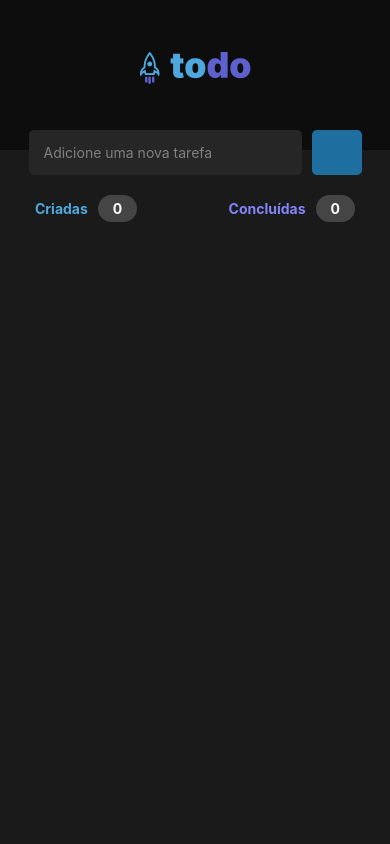
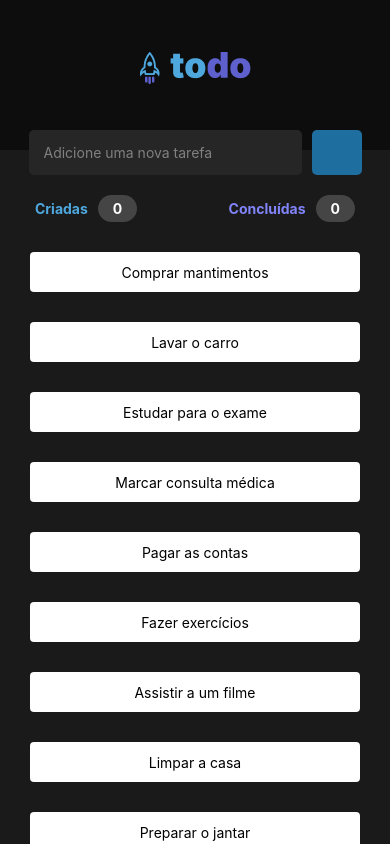
Before and after one commit to jnorberto23/react-native-todo, a React Native app: screen / in a window 390 px wide. Shown: the top 844 px of the page. Built offline with nearby package versions, Linux system fonts and the light colour scheme; some icons are missing.

Commit message:
🚧wip on tasksList

```diff
--- a/src/pages/Home/index.tsx
+++ b/src/pages/Home/index.tsx
@@ -1,4 +1,6 @@
 import {
+  FlatList,
+  SafeAreaView,
   StyleSheet,
   Text,
   TextInput,
@@ -10,11 +12,74 @@ import Header from '../../components/Header';
 import {useState} from 'react';
 import {PlusCircle} from 'react-native-feather';
 
+type ItemProps = {title: string};
+
+const TODO_LIST = [
+  {
+    id: '1a6e82ff-71ed-4e4f-9d4a-932a544e2632',
+    title: 'Comprar mantimentos',
+  },
+  {
+    id: 'b2d98a6c-8454-4c7c-8c3f-d74f88eac2b1',
+    title: 'Lavar o carro',
+  },
+  {
+    id: '9f3d2e45-6824-4e3f-8a3a-527fb7b8d16e',
+    title: 'Estudar para o exame',
+  },
+  {
+    id: 'f8a95187-6033-42e7-862e-501a7e8a4c12',
+    title: 'Marcar consulta médica',
+  },
+  {
+    id: 'c2e1f6a1-4917-4a4d-aa3d-817c5c84bb82',
+    title: 'Pagar as contas',
+  },
+  {
+    id: '67e7b123-9a15-493f-8e9b-9b41ccfde8a2',
+    title: 'Fazer exercícios',
+  },
+  {
+    id: 'a8f5d239-7d3a-4ec6-8bbd-4266e1a755d1',
+    title: 'Assistir a um filme',
+  },
+  {
+    id: '4e1898d1-0e54-4a29-860c-c76823fcfaac',
+    title: 'Limpar a casa',
+  },
+  {
+    id: '8c32b9ca-d7ca-4a6a-9d23-f3f7d8b8e7f9',
+    title: 'Preparar o jantar',
+  },
+  {
+    id: '72c4457d-0f7a-4e0c-a832-e977e1713a9d',
+    title: 'Fazer a lista de compras',
+  },
+  {
+    id: 'bb1f29e4-72d9-4b0c-9d7a-452c3b9722d7',
+    title: 'Consertar a torneira vazando',
+  },
+  {
+    id: 'a5f9828a-96b5-493d-a1c7-9286b19cf5a1',
+    title: 'Planejar as férias',
+  },
+  {
+    id: 'e63a40c9-60e6-4b12-b6c9-64c472944019',
+    title: 'Organizar o escritório',
+  },
+];
+
 export default function Home() {
   const [text, setText] = useState('');
 
+  const Item = ({title}: ItemProps) => (
+    <View style={styles.itemContainer}>
+      <Text>{title}</Text>
+    </View>
+  );
+
   return (
-    <View style={styles.container}>
+    <SafeAreaView style={styles.container}>
       <Header />
       <View style={styles.inputContainer}>
         <TextInput
@@ -38,7 +103,15 @@ export default function Home() {
           <Text style={styles.tasksBadge}>0</Text>
         </View>
       </View>
-    </View>
+
+        <SafeAreaView>
+          <FlatList
+            data={TODO_LIST}
+            renderItem={({item}) => <Item title={item.title} />}
+            keyExtractor={item => item.id}
+          />
+        </SafeAreaView>
+    </SafeAreaView>
   );
 }
 
@@ -91,11 +164,11 @@ const styles = StyleSheet.create({
   },
   tasksInfoCreatedText: {
     color: colors.blue100,
-    fontWeight: 'bold'
+    fontWeight: 'bold',
   },
   tasksInfoDoneText: {
     color: colors.purple,
-    fontWeight: 'bold'
+    fontWeight: 'bold',
   },
   tasksBadge: {
     backgroundColor: colors.gray400,
@@ -105,6 +178,16 @@ const styles = StyleSheet.create({
     paddingBottom: 5,
     borderRadius: 50,
     color: colors.white,
-    fontWeight: 'bold'
+    fontWeight: 'bold',
   },
+  itemContainer: {
+    backgroundColor: colors.white,
+    marginLeft: 30,
+    marginRight: 30,
+    marginTop: 30,
+    height: 40,
+    borderRadius: 4,
+    alignItems: 'center',
+    justifyContent: 'center'
+  }
 });
```
